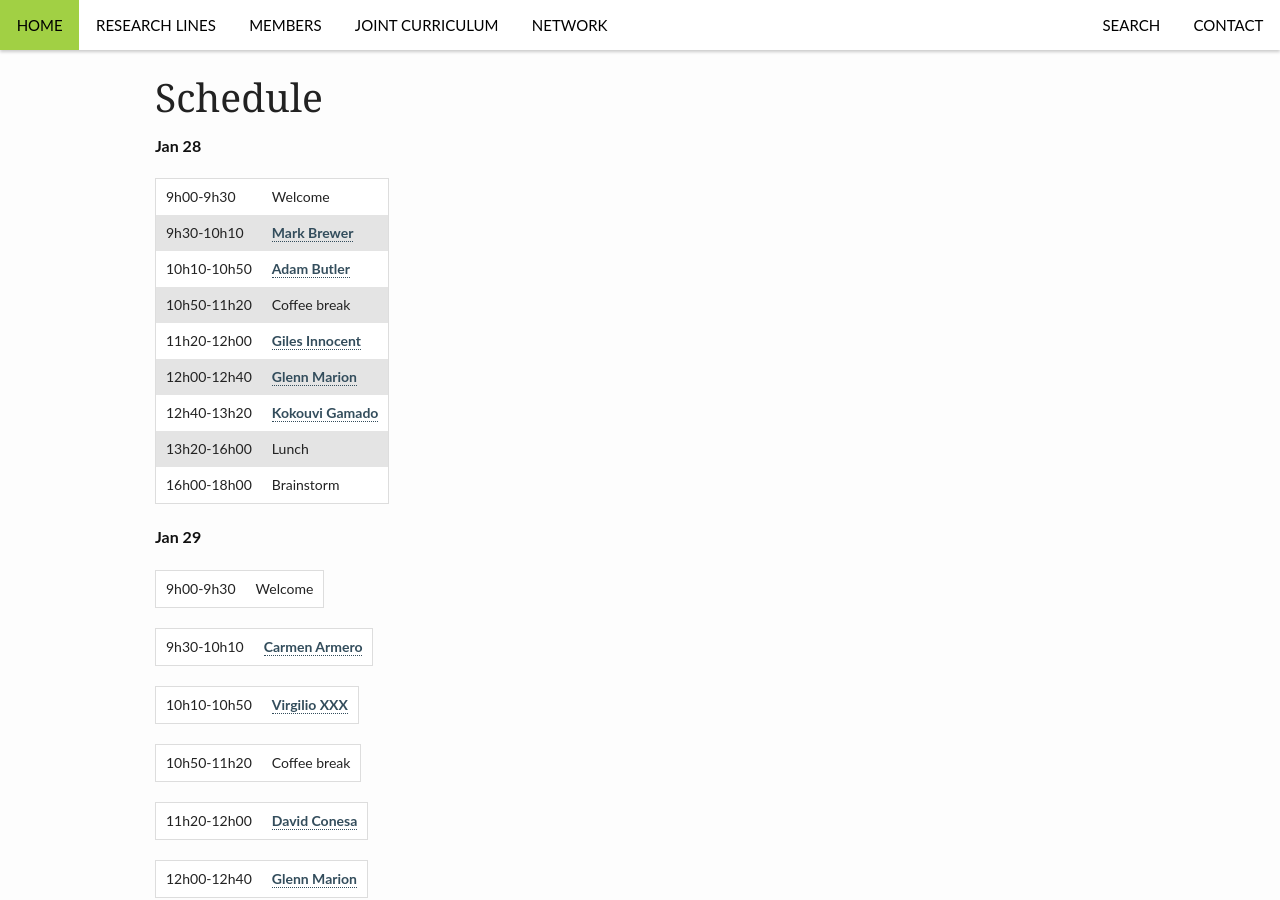
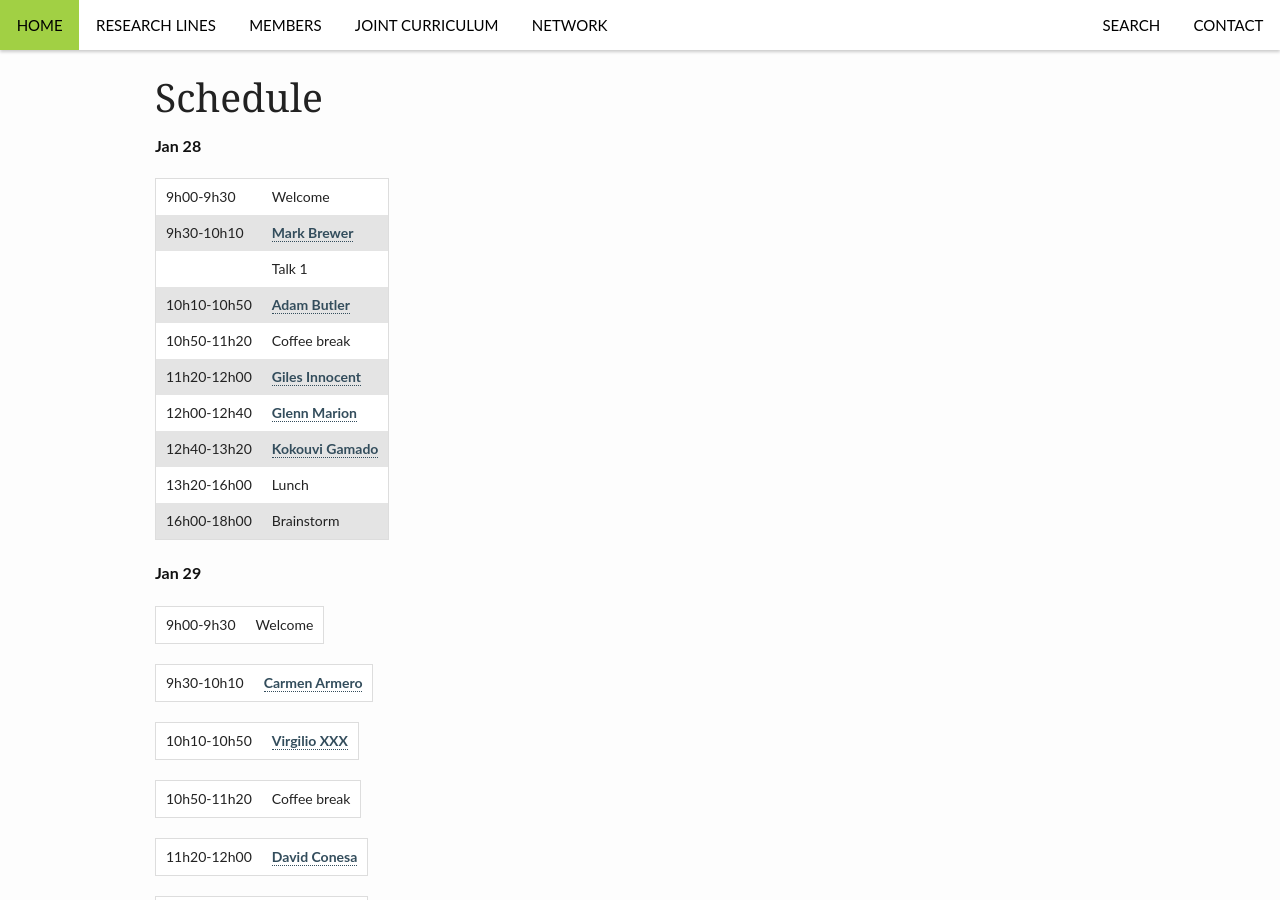
Before and after one commit to VABAR/VABAR.github.io, a Jekyll site: the page built from _posts/events/2015-11-25-ScoVa16.md, in a window 1280 px wide and 900 px high, scrolled down 441 px. Built offline with Jekyll 4.4.1, drawn with Linux system fonts in a browser that asks for light colours.

Commit message:
Update 2015-11-25-ScoVa16.md

```diff
--- a/_posts/events/2015-11-25-ScoVa16.md
+++ b/_posts/events/2015-11-25-ScoVa16.md
@@ -27,6 +27,7 @@ categories: events
 
 9h00-9h30 | Welcome
 9h30-10h10 | <a href="http://www.bioss.ac.uk/people/markb.html">Mark Brewer</a>
+ | Talk 1
 10h10-10h50 |  <a href="http://www.bioss.ac.uk/people/adam.html">Adam Butler</a>
 10h50-11h20 | Coffee break
 11h20-12h00 | <a href="http://www.bioss.ac.uk/people/giles.html">Giles Innocent</a>
```
